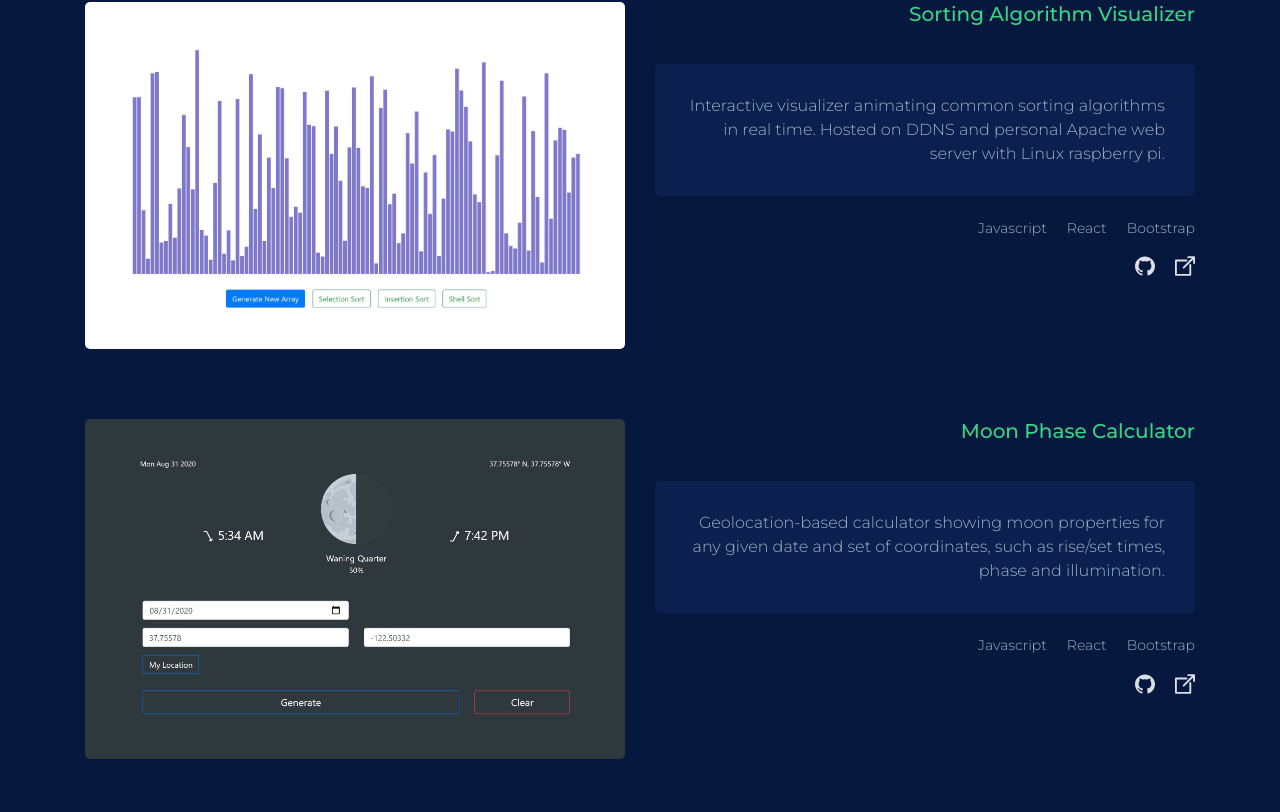
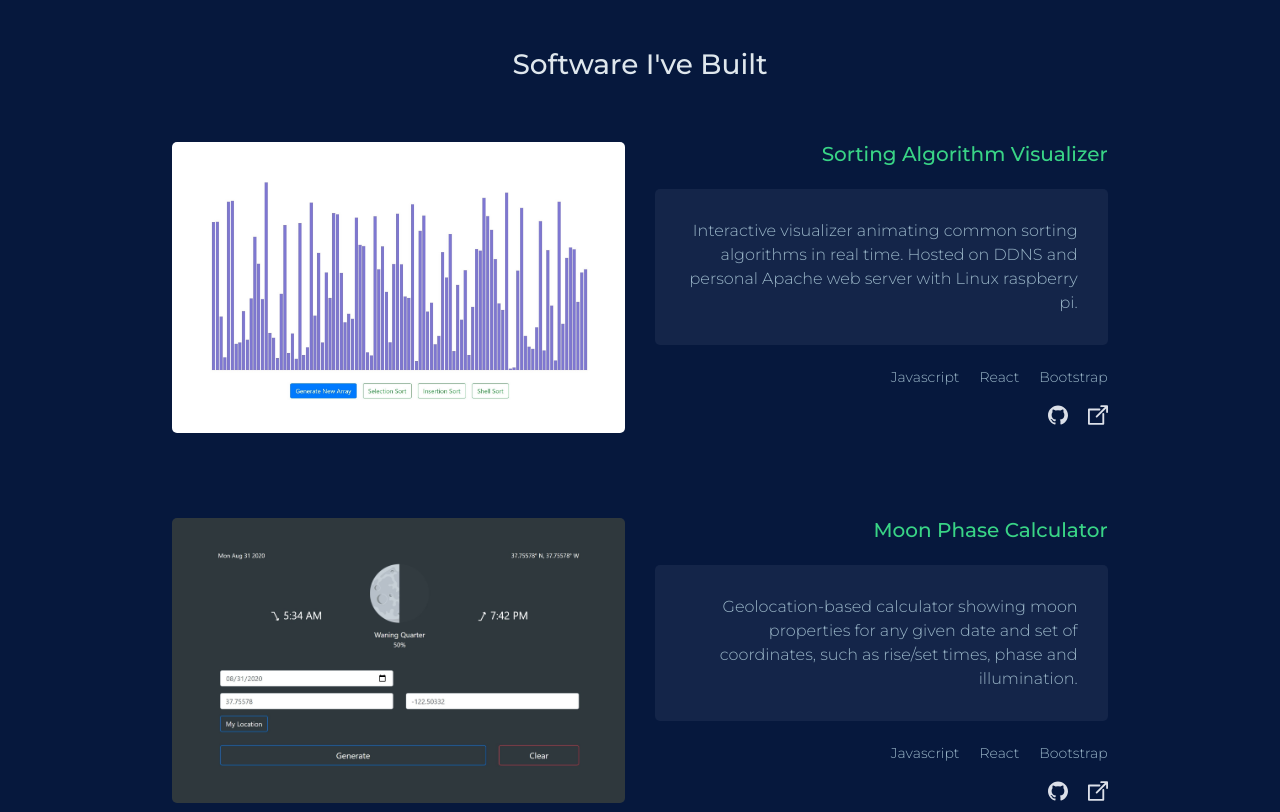
Before and after one commit to pmulard/My-Website, a React (Create React App) app: page / in a window 1280 px wide. Shown: the part 2408-3220 px from the top of the page. Built offline with nearby package versions, Linux system fonts and the light colour scheme.

Commit message:
formatting project section

```diff
--- a/src/App.css
+++ b/src/App.css
@@ -118,26 +118,41 @@ a {
       font-size: 16px;
     }
 
+
+
+
+#career-container, #projects-container, #photography-container {
+  margin: 200px 0;
+}
+
+
+
+
+#project-01, #project-02 {
+  margin-bottom: 85px;
+  padding: 0 8vw;
+}
+
 .project-image-box img {
   height: 100%;
   width: 100%;
   border-radius: 5px;
 }
 
-
-
-#project-01, #project-02 {
-  margin-bottom: 70px;
+.project-info-box {
+  text-align: end;
 }
 
 .project-name {
   color: #39d486;
   text-align: right;
-  padding-bottom: 30px;
+  padding-bottom: 15px;
+  width: 80%;
+  margin-left: auto;
 }
 
 .project-description {
-  background-color: #102a6185;
+  background-color: #142549;
   padding: 30px;
   border-radius: 5px;
 }
@@ -177,3 +192,24 @@ a {
     width: 20px;
     margin-left: 20px;
   }
+
+
+
+
+@media screen and (max-width: 990px) {
+  .project-image-box img {
+    height: 60%;
+    width: 100%;
+  }
+
+  #project-01, #project-02 {
+    padding: 0;
+  }
+}
+
+@media screen and (max-width: 760px) {
+  .project-image-box img {
+    height: 60%;
+    width: 118%;
+  }
+}
--- a/src/App.js
+++ b/src/App.js
@@ -20,7 +20,7 @@ function App() {
             <div class="row d-flex justify-content-center">
               <div id="about-paragraph-container" class="col-7 col-lg-5">
                 <p>Hi! I'm Peter, an engineer based in San Francisco, CA.</p>
-                <p>Since graduating Gannon University with a B.S. in Mechanical Engineering, I have worked in <span class="alt-text-color">automotive manufacturing</span> and <span class="alt-text-color">biotech/pharma</span>. Somewhere in between, I spent six months backpacking wild and remote wilderness in the U.S., but those stories will have to wait until we're around a campfire.</p>
+                <p>Since graduating <span class="alt-text-color">Gannon University</span> with a B.S. in <span class="alt-text-color">Mechanical Engineering</span>, I have worked in automotive manufacturing and biotech/pharma. Somewhere in between, I spent six months backpacking wild and remote wilderness in the U.S., but those stories will have to wait until we're around a campfire.</p>
                 <p>Outside of the outdoors and art, my passion lies in building software. Here are a few of the technologies I like to use:</p>
               </div>
               <div class="col-5" id="profile-picture-box">
@@ -125,7 +125,7 @@ function App() {
                   <div class="project-image-box col-6">
                     <a href="https://www.petermulard.me"><img src="sortingAlgorithmVisualizer.jpg"></img></a>
                   </div>
-                  <div class="col-6">
+                  <div class="col-6 project-info-box">
                     <h5 class="project-name">Sorting Algorithm Visualizer</h5>
                     <div class="project-description">
                       <p>Interactive visualizer animating common sorting algorithms in real time. Hosted on DDNS and personal Apache web server with Linux raspberry pi.</p>
@@ -151,7 +151,7 @@ function App() {
                   <div class="project-image-box col-6">
                     <a href="https://www.petermulard.me"><img src="moonPhaseCalculator.jpg"></img></a>
                   </div>
-                  <div class="col-6">
+                  <div class="col-6 project-info-box">
                     <h5 class="project-name">Moon Phase Calculator</h5>
                     <div class="project-description">
                       <p>Geolocation-based calculator showing moon properties for any given date and set of coordinates, such as rise/set times, phase and illumination.</p>
```
